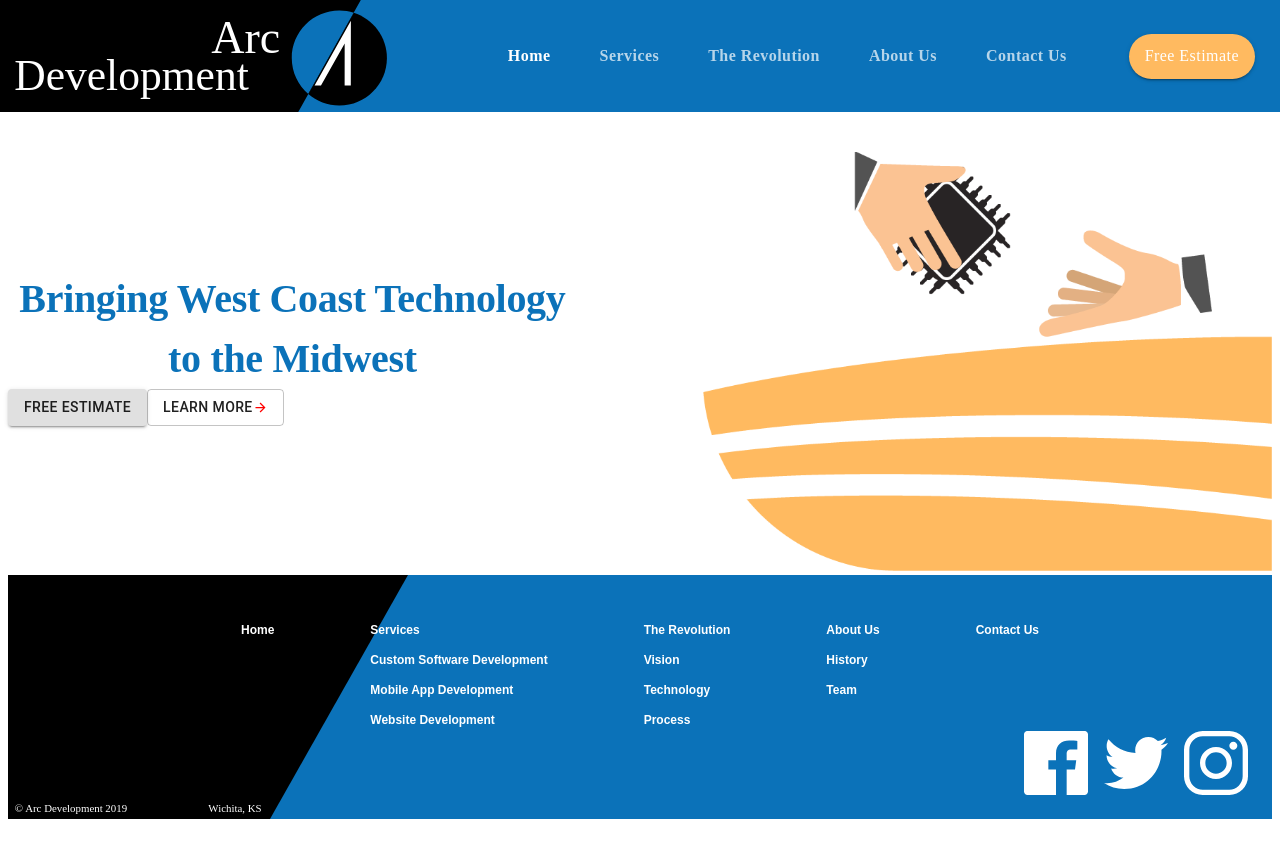
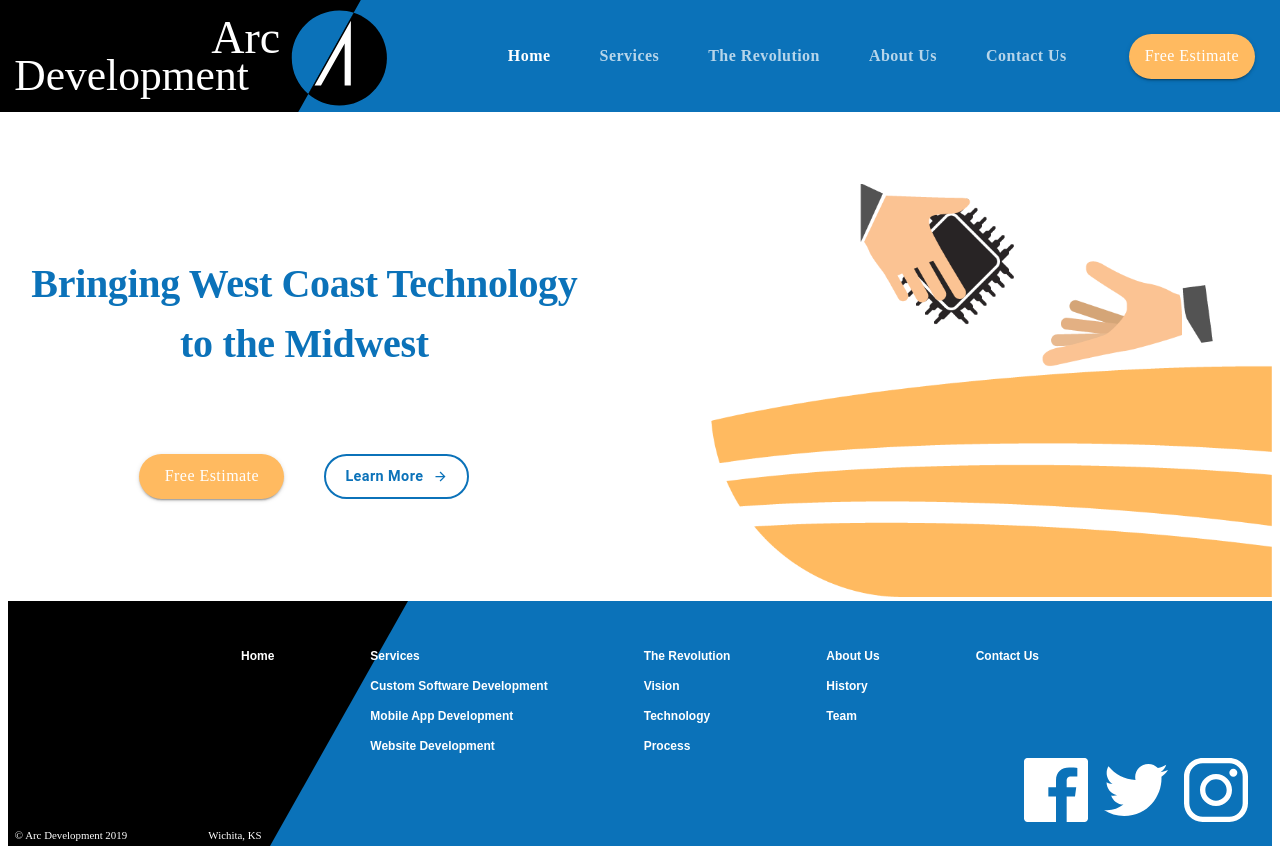
Before and after one commit to Catravine/arcdevelopment, a React (Create React App) app: page / in a window 1280 px wide. Before the commit the page ends 827 px from the top, so only its background shows below. Built offline with nearby package versions, Linux system fonts and the light colour scheme; the HTML template or start-up script is replaced by a standard one.

Commit message:
fine tuning hero block

```diff
--- a/src/components/LandingPage.js
+++ b/src/components/LandingPage.js
@@ -1,6 +1,6 @@
 import React from 'react';
 import Lottie from 'react-lottie';
-import { makeStyles } from '@material-ui/core/styles';
+import { makeStyles, useTheme } from '@material-ui/core/styles';
 import Grid from '@material-ui/core/grid';
 import Button from '@material-ui/core/button';
 import ButtonArrow from '../components/ui/ButtonArrow';
@@ -12,12 +12,65 @@ const useStyles = makeStyles(theme => ({
     maxWidth: "50em",
     minWidth: "21em",
     marginTop: "2em",
-    marginLeft: "10%"
+    marginLeft: "10%",
+    [theme.breakpoints.down("sm")]: {
+      maxWidth: "30em"
+    }
+
+  },
+  estimateButton: {
+    ...theme.typography.estimate,
+    backgroundColor: theme.palette.common.orange,
+    borderRadius: 50,
+    height: 45,
+    width: 145,
+    marginRight: 40,
+    "&:hover": {
+      backgroundColor: theme.palette.secondary.light
+    }
+  },
+  buttonContainer: {
+    marginTop: "5em",
+    [theme.breakpoints.down("md")]: {
+      marginTop: "3em"
+    },
+    [theme.breakpoints.down("xs")]: {
+      marginTop: "2em"
+    }
+  },
+  learnButtonHero: {
+    borderColor: theme.palette.common.blue,
+    color: theme.palette.common.blue,
+    borderWidth: 2,
+    textTransform: "none",
+    borderRadius: 50,
+    fontFamily: "Roboto",
+    fontWeight: "bold",
+    fontSize: "0.9rem",
+    height: 45,
+    width: 145
+  },
+  mainContainer: {
+    marginTop: "5em",
+    [theme.breakpoints.down("md")]: {
+      marginTop: "3em"
+    },
+    [theme.breakpoints.down("xs")]: {
+      marginTop: "2em"
+    }
+  },
+  heroTextContainer: {
+    minWidth: "21.5em",
+    marginLeft: "1em",
+    [theme.breakpoints.down("xs")]: {
+      marginLeft: 0
+    }
   }
 }));
 
 export default function LandingPage() {
   const classes = useStyles();
+  const theme = useTheme();
 
   const defaultOptions = {
     loop: true,
@@ -29,21 +82,21 @@ export default function LandingPage() {
   };
 
   return (
-    <Grid container direction="column">
+    <Grid container direction="column" className={classes.mainContainer}>
       <Grid item>
         <Grid container justifyContent="flex-end" alignItems="center" direction="row">
-          <Grid sm item>
+          <Grid sm item className={classes.heroTextContainer}>
             <Typography align="center" variant="h2">
               Bringing West Coast Technology<br/>to the Midwest
             </Typography>
-            <Grid container>
+            <Grid container justifyContent="center" className={classes.buttonContainer}>
               <Grid item>
-                <Button variant="contained">Free Estimate</Button>
+                <Button className={classes.estimateButton} variant="contained">Free Estimate</Button>
               </Grid>
               <Grid item>
-                <Button variant="outlined">
-                  Learn More
-                  <ButtonArrow width={15} height={15} fill="red" />
+                <Button variant="outlined" className={classes.learnButtonHero}>
+                  <span style={{ marginRight: 10 }}>Learn More</span>
+                  <ButtonArrow width={15} height={15} fill={theme.palette.common.blue} />
                 </Button>
               </Grid>
             </Grid>
--- a/src/components/ui/Header.js
+++ b/src/components/ui/Header.js
@@ -65,7 +65,10 @@ const useStyles = makeStyles(theme => ({
     borderRadius: "50px",
     marginLeft: "50px",
     marginRight: "25px",
-    height: "45px"
+    height: "45px",
+    "&:hover": {
+      backgroundColor: theme.palette.secondary.light
+    }
   },
   logoContainer: {
     padding: "0",
```
